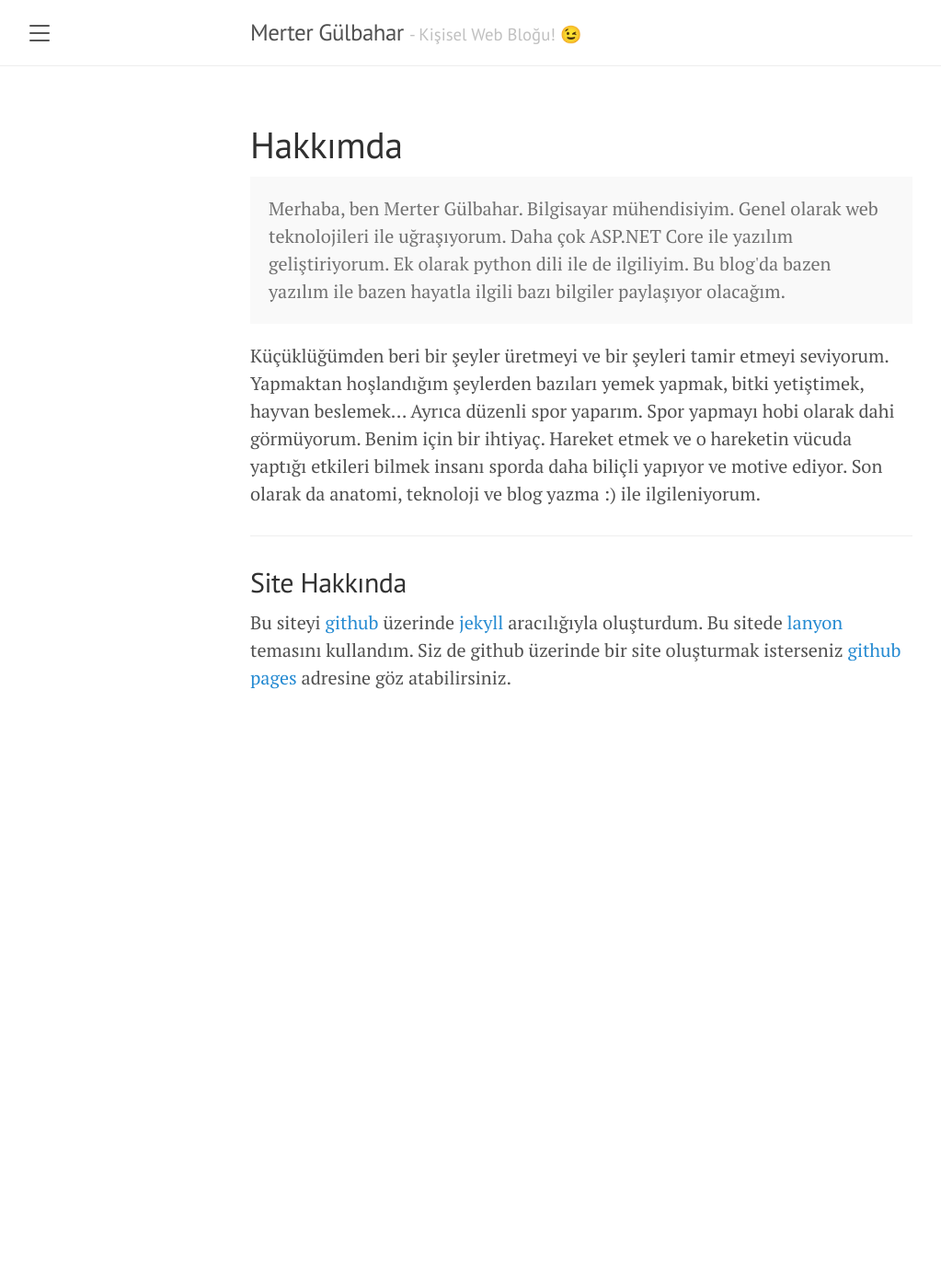
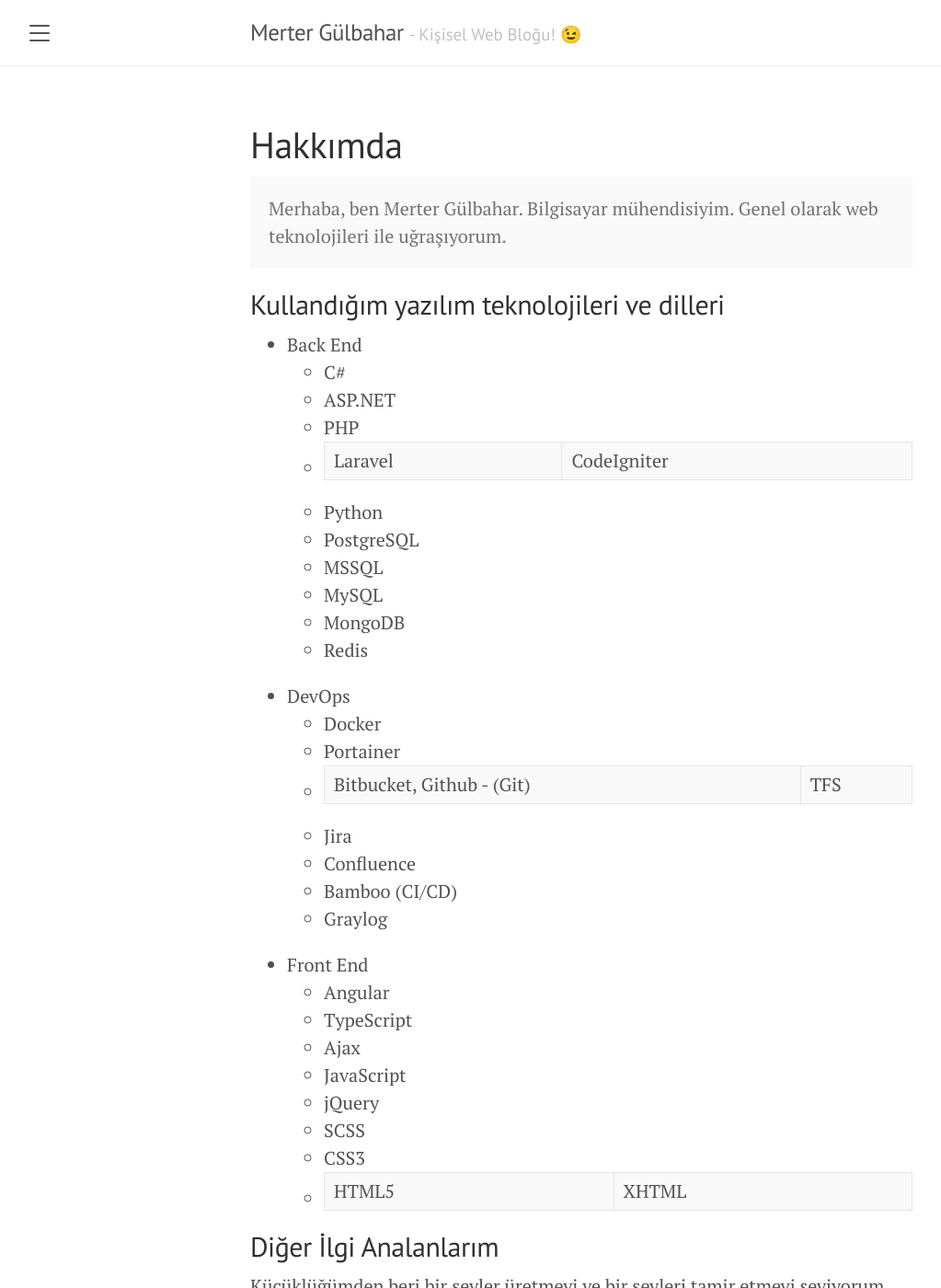
Before and after one commit to merterr/merterr.github.io, a Jekyll site: the page built from pages/about.md, in a window 1280 px wide and 1400 px high. Shown: the whole window at 92% size, without its empty margins (8-1031 px from the left). Built offline with Jekyll 4.4.1, drawn with Linux system fonts in a browser that asks for light colours; nearby versions of some CDN libraries; some of the changed text lies outside the part shown.

Commit message:
Update about.md

```diff
--- a/pages/about.md
+++ b/pages/about.md
@@ -5,14 +5,50 @@ order : 2
 ---
 
 <p class="message">
-  Merhaba, ben Merter Gülbahar. Bilgisayar mühendisiyim. Genel olarak web teknolojileri ile uğraşıyorum. Daha çok ASP.NET Core ile yazılım geliştiriyorum. Ek olarak python dili ile de ilgiliyim.
-  Bu blog'da bazen yazılım ile bazen hayatla ilgili bazı bilgiler paylaşıyor olacağım.
+  Merhaba, ben Merter Gülbahar. Bilgisayar mühendisiyim. Genel olarak web teknolojileri ile uğraşıyorum.
 </p>
 
-Küçüklüğümden beri bir şeyler üretmeyi ve bir şeyleri tamir etmeyi seviyorum. Yapmaktan hoşlandığım şeylerden bazıları yemek yapmak, bitki yetiştimek, hayvan beslemek... Ayrıca düzenli spor yaparım.
+## Kullandığım yazılım teknolojileri ve dilleri ##
+- Back End
+  - C#
+  - ASP.NET
+  - PHP
+  - Laravel | CodeIgniter
+  - Python
+  - PostgreSQL
+  - MSSQL
+  - MySQL
+  - MongoDB
+  - Redis
+
+- DevOps
+  - Docker
+  - Portainer
+  - Bitbucket, Github - (Git) | TFS
+  - Jira
+  - Confluence
+  - Bamboo (CI/CD)
+  - Graylog
+
+- Front End
+  - Angular
+  - TypeScript
+  - Ajax
+  - JavaScript
+  - jQuery
+  - SCSS
+  - CSS3
+  - HTML5 | XHTML
+
+## Diğer İlgi Analanlarım ##
+
+Küçüklüğümden beri bir şeyler üretmeyi ve bir şeyleri tamir etmeyi seviyorum. Yapmaktan hoşlandığım şeylerden bazıları elektronik cihazları sökmek, yemek yapmak, bitki yetiştirmek... Bir ara Arduino ile uğraştım. Bluetooth kontrollü mobil app ile yönetilen bir araba yaptım.
+
+Düzenli spor yaparım.
 Spor yapmayı hobi olarak dahi görmüyorum. Benim için bir ihtiyaç.
 Hareket etmek ve o hareketin vücuda yaptığı etkileri bilmek insanı sporda daha biliçli yapıyor ve motive ediyor.
-Son olarak da anatomi, teknoloji ve blog yazma :) ile ilgileniyorum.
+
+Genel olarak anatomi, teknoloji ve blog yazma :) ile ilgileniyorum.
 
 ---
 ## Site Hakkında
```
